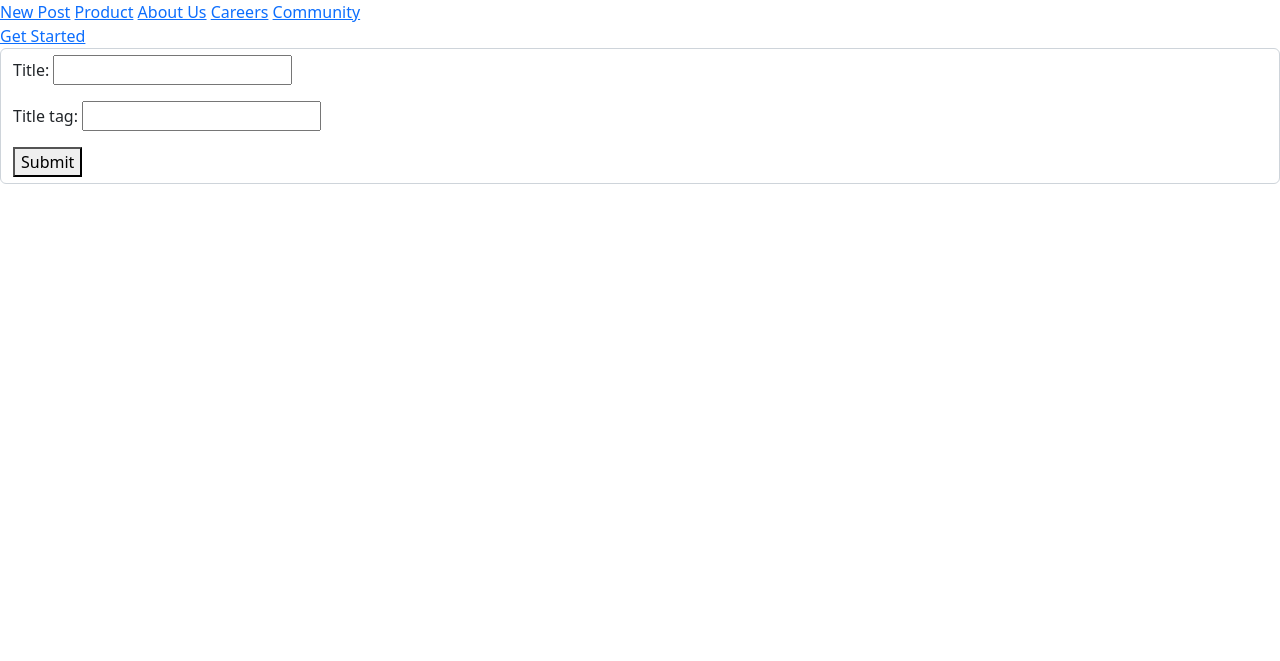
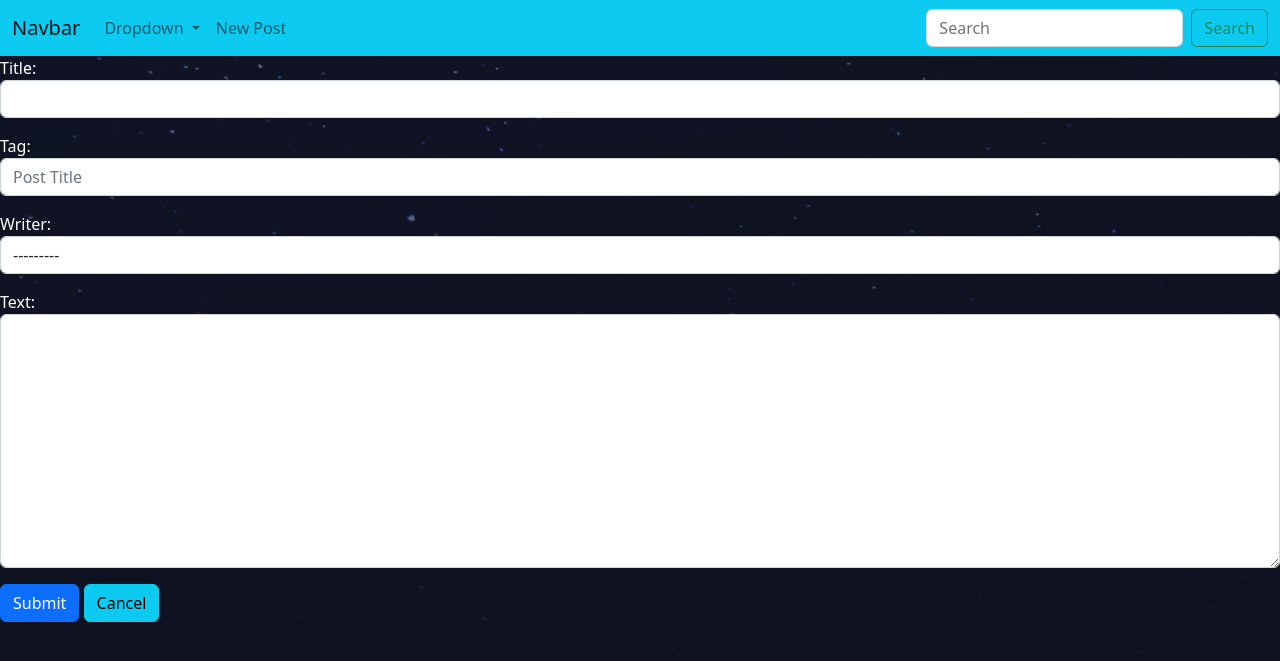
Before and after one commit to yungryce/django-apps, a Django app: page /blog/forms in a window 1280 px wide. Shown: the top 661 px of the page. Run offline with Django 4.2, Linux system fonts and the light colour scheme; data comes from the database, SQL or seed files in the repository; both versions use the stored data as it was after the commit.

Commit message:
second commit

```diff
--- a/blog_codemy/forms.py
+++ b/blog_codemy/forms.py
@@ -1,14 +1,44 @@
 from django import forms
 from .models import Reg
 
-class Formsk(forms.ModelForm):
+class Postform(forms.ModelForm):
     class Meta:
         model = Reg
-        fields = ('title', 'title_tag')
+        fields = ('title', 'title_tag', 'author', 'body')
+        # to replace foields on template
+        labels = {
+        'title': 'Title',
+        'title_tag': 'Tag',
+        'author': 'Writer',
+        'body': 'Text',
+        }
 
-    widgets = {
-        'title': forms.TextInput(attrs={'class' : 'form-control'}),
-        'title_tag': forms.TextInput(attrs={'class' : 'form-control'}),
-        'author': forms.Select(attrs={'class' : 'form-control'}),
-        'title': forms.Textarea(attrs={'class' : 'form-control'})
-    }
+
+        #doesnt work. review
+        widgets = {
+            'title': forms.TextInput(attrs={'class':'form-control'}),
+            'title_tag': forms.TextInput(attrs={'class' : 'form-control', 'placeholder':'Post Title'}),
+            'author': forms.Select(attrs={'class' : 'form-control'}),
+            'body': forms.Textarea(attrs={'class' : 'form-control'}),
+        }
+
+
+class Editform(forms.ModelForm):
+    class Meta:
+        model = Reg
+        fields = ('title', 'title_tag', 'body')
+
+        labels = {
+        'title': 'Title',
+        'title_tag': 'Tag',
+        # 'author': 'Writer',
+        'body': 'Text',
+        }
+
+
+        #doesnt work. review
+        widgets = {
+            'title': forms.TextInput(attrs={'class':'form-control'}),
+            'title_tag': forms.TextInput(attrs={'class' : 'form-control', 'placeholder':'Post Title'}),
+            'body': forms.Textarea(attrs={'class' : 'form-control'}),
+        }
--- a/blog_codemy/templates/blog_codemy/base.html
+++ /dev/null
@@ -1,40 +0,0 @@
-{% load static %}
-<!DOCTYPE html>
-<html lang="en">
-	<head>
-		<meta charset="UTF-8">
-		<meta name="viewport" content="width=device-width, initial-scale=1.0">
-		<meta http-equiv="X-UA-Compatible" content="ie=edge">
-		<!-- CSS only -->
-		<link href="https://cdn.jsdelivr.net/npm/bootstrap@5.2.3/dist/css/bootstrap.min.css" rel="stylesheet" integrity="sha384-rbsA2VBKQhggwzxH7pPCaAqO46MgnOM80zW1RWuH61DGLwZJEdK2Kadq2F9CUG65" crossorigin="anonymous">
-		<title>{% block title %} homepage {% endblock %}</title>
-	</head>
-
-	<body class="">
-
-		<div class="">
-			<header class="">
-				<div class="">
-					<a href="{% url 'home' %}">
-
-					</a>
-					<div class="">
-						<a href="{% url 'forms' %}" class="">New  Post</a>
-						<a href="#" class="">Product</a>
-						<a href="#" class="">About Us</a>
-						<a href="#" class="">Careers</a>
-						<a href="#" class="">Community</a>
-					</div>
-					<a href="{% url 'home' %}" class="">Get Started</a>
-
-				</div>
-			</header>
-
-			<div class="">
-				{% block content %}
-				{% endblock %}
-			</div>
-
-		</div>
-	</body>
-</html>
--- /dev/null
+++ b/blog_codemy/templates/blog_codemy/createform.html
@@ -0,0 +1,13 @@
+{% extends 'blog_codemy/navbar.html' %}
+{% block title %} posts {% endblock %}
+{% block content %}
+
+
+    <form method="POST" action="">
+        {% csrf_token %}
+        {{ form.as_p }}
+        <button class="btn btn-primary"> Submit </button>
+        <a class="btn btn-info" href="{% url 'home' %}">Cancel</a>
+
+
+{% endblock %}
--- a/blog_codemy/templates/blog_codemy/forms.html
+++ /dev/null
@@ -1,11 +0,0 @@
-{% extends 'blog_codemy/base.html' %}
-{% block title %} posts {% endblock %}
-{% block content %}
-
-<div class="form-control">
-    <form method="POST" class=" ">
-        {% csrf_token %}
-        {{ form.as_p }}
-        <button class=" "> Submit </button>
-        {% endblock %}
-</div>
--- /dev/null
+++ b/blog_codemy/templates/blog_codemy/navbar.html
@@ -0,0 +1,68 @@
+{% load static %}
+<!DOCTYPE html>
+<html lang="en">
+	<head>
+		<meta charset="UTF-8">
+		<meta name="viewport" content="width=device-width, initial-scale=1.0">
+		<meta http-equiv="X-UA-Compatible" content="ie=edge">
+		<!-- CSS only -->
+		<link href="https://cdn.jsdelivr.net/npm/bootstrap@5.2.3/dist/css/bootstrap.min.css" rel="stylesheet" integrity="sha384-rbsA2VBKQhggwzxH7pPCaAqO46MgnOM80zW1RWuH61DGLwZJEdK2Kadq2F9CUG65" crossorigin="anonymous">
+
+		<style type="text/css">
+			body {
+				background: url('{% static "blog_codemy/stars.png" %}') no-repeat center center fixed;
+				-webkit-background-size: cover;
+				-moz-background-size: cover;
+				-o-background-size: cover;
+				background-size: cover;
+			}
+		</style>
+		<title>{% block title %} homepage {% endblock %}</title>
+	</head>
+
+	<body>
+
+		<nav class="navbar navbar-expand-lg bg-info">
+			<div class="container-fluid">
+			  <a class="navbar-brand" href="{% url 'home' %}">Navbar</a>
+			  <button class="navbar-toggler" type="button" data-bs-toggle="collapse" data-bs-target="#navbarSupportedContent" aria-controls="navbarSupportedContent" aria-expanded="false" aria-label="Toggle navigation">
+				<span class="navbar-toggler-icon"></span>
+			  </button>
+			  <div class="collapse navbar-collapse" id="navbarSupportedContent">
+				<ul class="navbar-nav me-auto mb-2 mb-lg-0">
+				  <li class="nav-item dropdown">
+					<a class="nav-link dropdown-toggle" href="#" role="button" data-bs-toggle="dropdown" aria-expanded="false">
+					  Dropdown
+					</a>
+					<ul class="dropdown-menu">
+					  <li><a class="dropdown-item" href="#">Action</a></li>
+					  <li><a class="dropdown-item" href="#">Another action</a></li>
+					  <li><hr class="dropdown-divider"></li>
+					  <li><a class="dropdown-item" href="#">Something else here</a></li>
+					</ul>
+				</li>
+				<li class="nav-item">
+				  <a href="{% url 'createform' %}" class="nav-link">New Post</a>
+				</li>
+			  </ul>
+			  <form class="d-flex" role="search">
+				<input class="form-control me-2" type="search" placeholder="Search" aria-label="Search">
+				<button class="btn btn-outline-success" type="submit">Search</button>
+			  </form>
+			</div>
+		  </div>
+		</nav>
+
+
+
+
+		<div class="text-white">
+			{% block content %}
+			{% endblock %}
+		</div>
+
+
+
+		<script src="https://cdn.jsdelivr.net/npm/bootstrap@5.2.3/dist/js/bootstrap.bundle.min.js" integrity="sha384-kenU1KFdBIe4zVF0s0G1M5b4hcpxyD9F7jL+jjXkk+Q2h455rYXK/7HAuoJl+0I4" crossorigin="anonymous"></script>
+	</body>
+</html>
--- a/blog_codemy/urls.py
+++ b/blog_codemy/urls.py
@@ -1,6 +1,6 @@
 from django.urls import path
 # from . import views
-from .views import DetailV, Homeview, Formview
+from .views import DetailV, Homeview, CreateFormView, UpdateFormView, DeleteFormView
 
 # app_name = 'blog' not working when name added to path
 
@@ -8,5 +8,7 @@
     # path('', views.index, name='index'),
     path('', Homeview.as_view(), name='home'),
     path('<int:pk>/', DetailV.as_view(), name='details'),
-    path('forms', Formview.as_view(), name='forms'),
+    path('forms', CreateFormView.as_view(), name='createform'),
+    path('forms/<int:pk>/', UpdateFormView.as_view(), name='updateform'),
+    path('forms/<int:pk>/deletepost', DeleteFormView.as_view(), name='deletepost'),
 ]
--- a/blog_codemy/views.py
+++ b/blog_codemy/views.py
@@ -1,7 +1,8 @@
 from django.shortcuts import render
-from django.views.generic import DetailView, ListView, CreateView
+from django.views.generic import DetailView, ListView, CreateView, UpdateView, DeleteView
 from .models import Reg
-from .forms import Formsk
+from .forms import Postform, Editform
+from django.urls import reverse_lazy
 
 # Create your views here.
 # def index(request):
@@ -10,15 +11,32 @@
 class Homeview(ListView):
     model = Reg
     template_name = 'blog_codemy/home.html'
+    ordering = '-id'
 
 
 class DetailV(DetailView):
     model = Reg
     template_name = 'blog_codemy/art_det.html'
 
-class Formview(CreateView):
+class CreateFormView(CreateView):
     model = Reg
-    template_name = 'blog_codemy/forms.html'
-    form_class = Formsk
+    template_name = 'blog_codemy/createform.html'
+    # cant use fields with form_class as fields is defined in form_class
+    form_class = Postform
     # fields = '__all__'
     # fields = ('title', 'body')
+
+
+class UpdateFormView(UpdateView):
+    model = Reg
+    template_name = 'blog_codemy/updateform.html'
+    form_class = Editform
+    # fields = '__all__'
+    # fields = ('title', 'title_tag','body')
+
+
+
+class DeleteFormView(DeleteView):
+    model = Reg
+    template_name = 'blog_codemy/deleteform.html'
+    success_url = reverse_lazy('home')
```
Also changed, not shown: blog_codemy/templates/blog_codemy/art_det.html (+5 -2 lines), blog_codemy/templates/blog_codemy/deleteform.html (added, +13 -0 lines), blog_codemy/templates/blog_codemy/home.html (+5 -2 lines), blog_codemy/templates/blog_codemy/updateform.html (added, +13 -0 lines), blog_codemy/migrations/0003_alter_reg_title_tag.py (added), blog_codemy/migrations/0004_alter_reg_title_tag.py (added), db.sqlite3.
